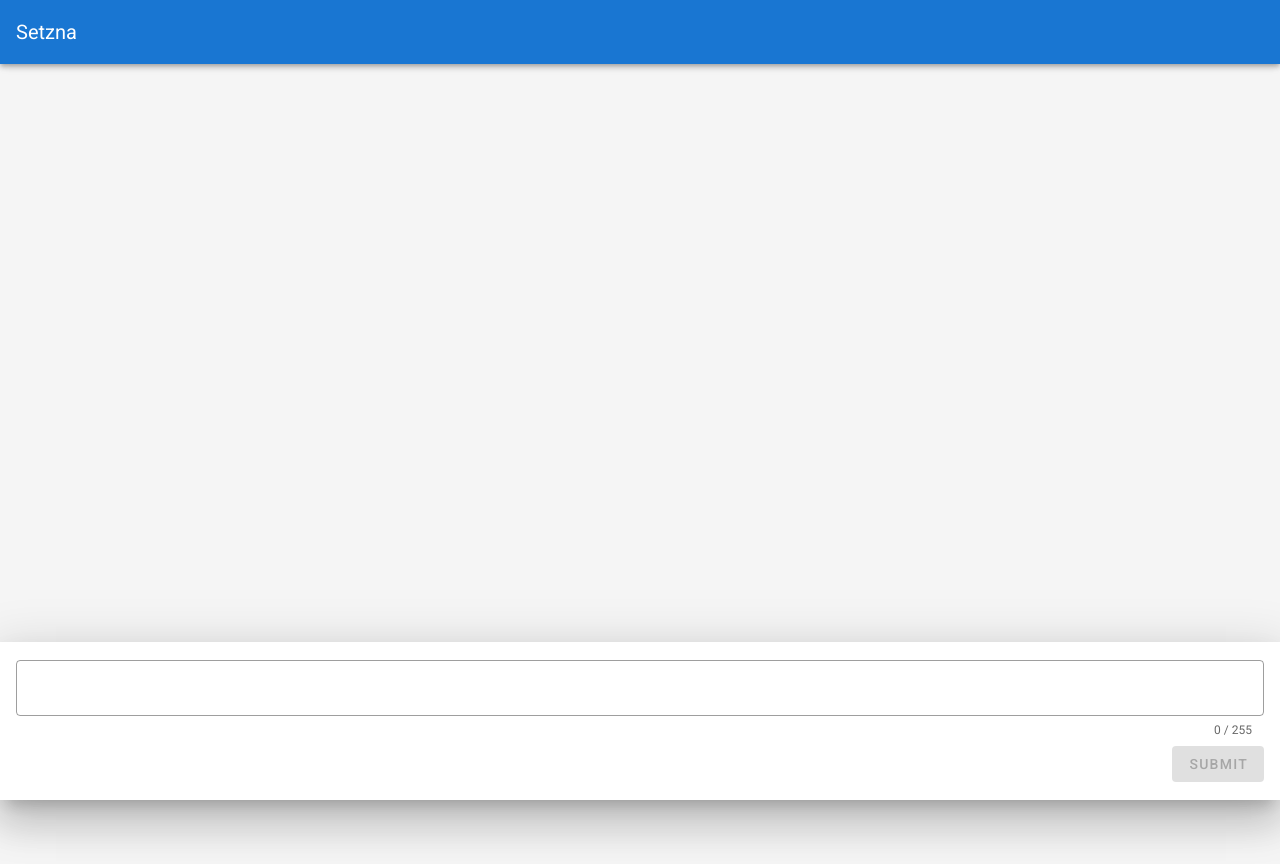
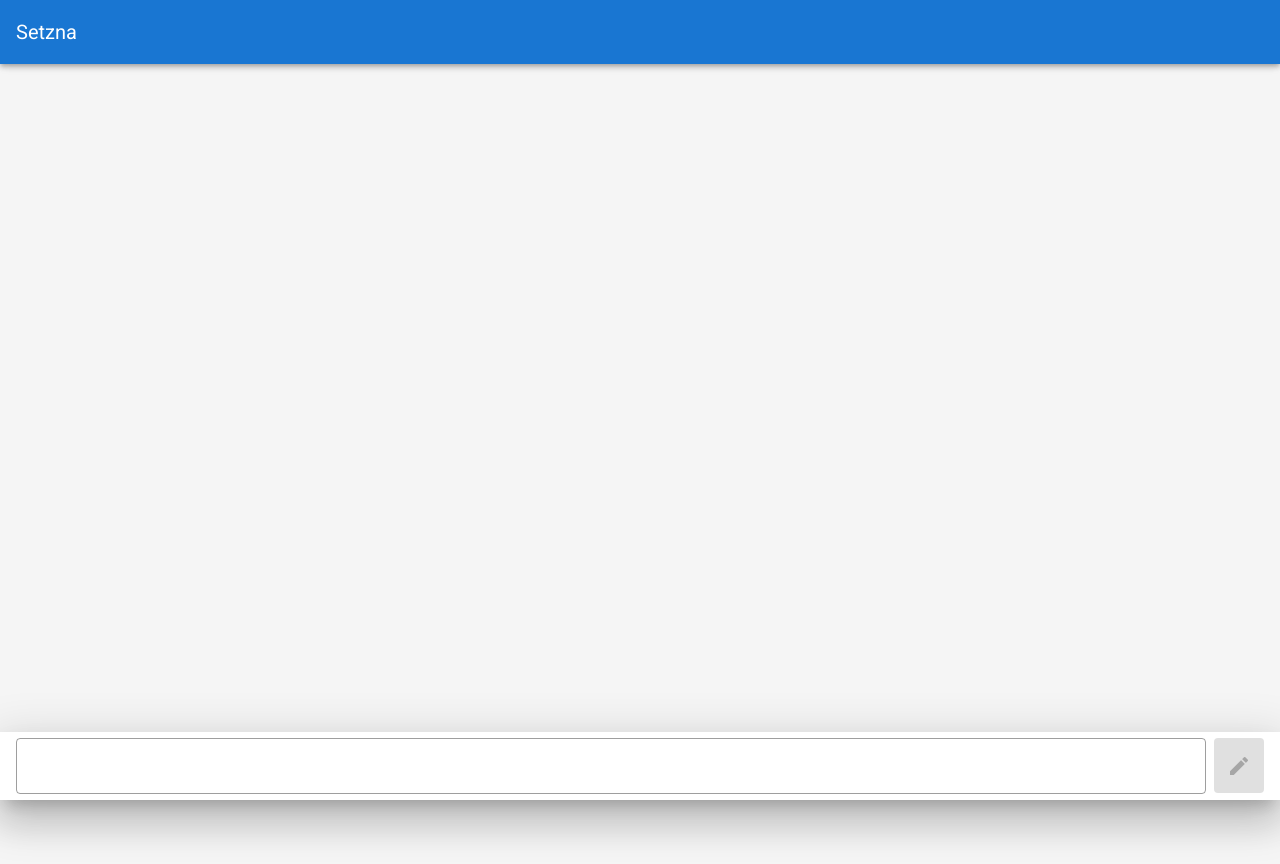
Before and after one commit to tutti2612/setzna-client, a Vue app: page /room in a window 1280 px wide. Built offline with nearby package versions, Linux system fonts and the light colour scheme.

Commit message:
Submitボタンをテキストエリアの右横に配置した

```diff
--- a/src/views/Room.vue
+++ b/src/views/Room.vue
@@ -9,8 +9,20 @@
     </v-content>
     <v-footer color="white" elevation="24" height="auto" fixed>
       <v-container class="textContainer" fluid>
-        <v-textarea rows="1" counter="255" auto-grow outlined name="inputText" v-model="content"></v-textarea>
-        <v-btn class="float-right" color="primary" @click="submit" :disabled="content === ''">Submit</v-btn>
+        <v-row>
+          <v-textarea rows="1" hide-details auto-grow outlined name="inputText" v-model="content"></v-textarea>
+          <v-btn
+            class="ml-2"
+            height="55"
+            depressed
+            small
+            color="primary"
+            @click="submit"
+            :disabled="content === ''"
+          >
+            <v-icon dark>mdi-pencil</v-icon>
+          </v-btn>
+        </v-row>
       </v-container>
     </v-footer>
   </v-app>
@@ -50,8 +62,4 @@ export default Vue.extend({
 .cardContainer {
   padding-bottom: 700px;
 }
-.textContainer {
-  padding-left: 0;
-  padding-right: 0;
-}
 </style>
```
